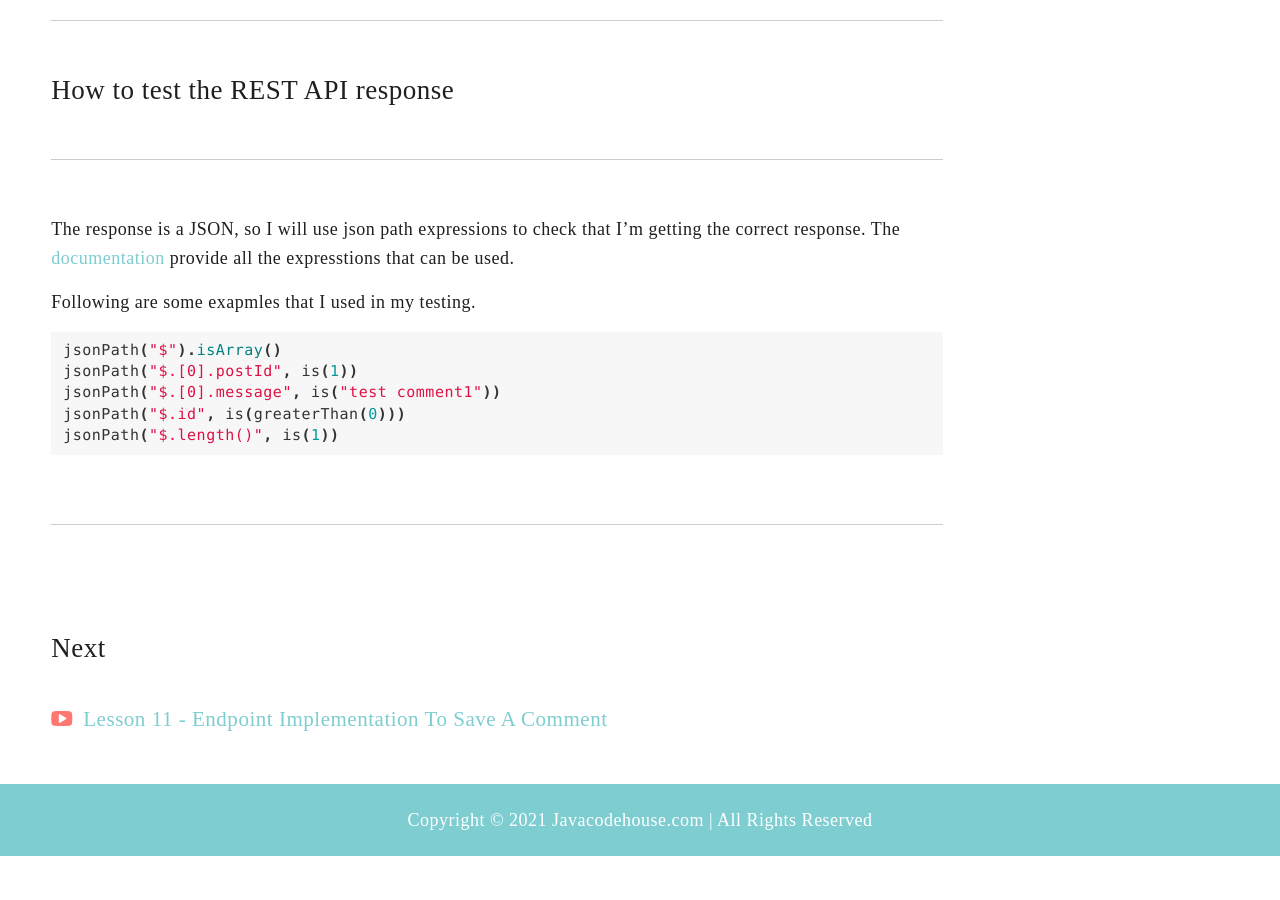
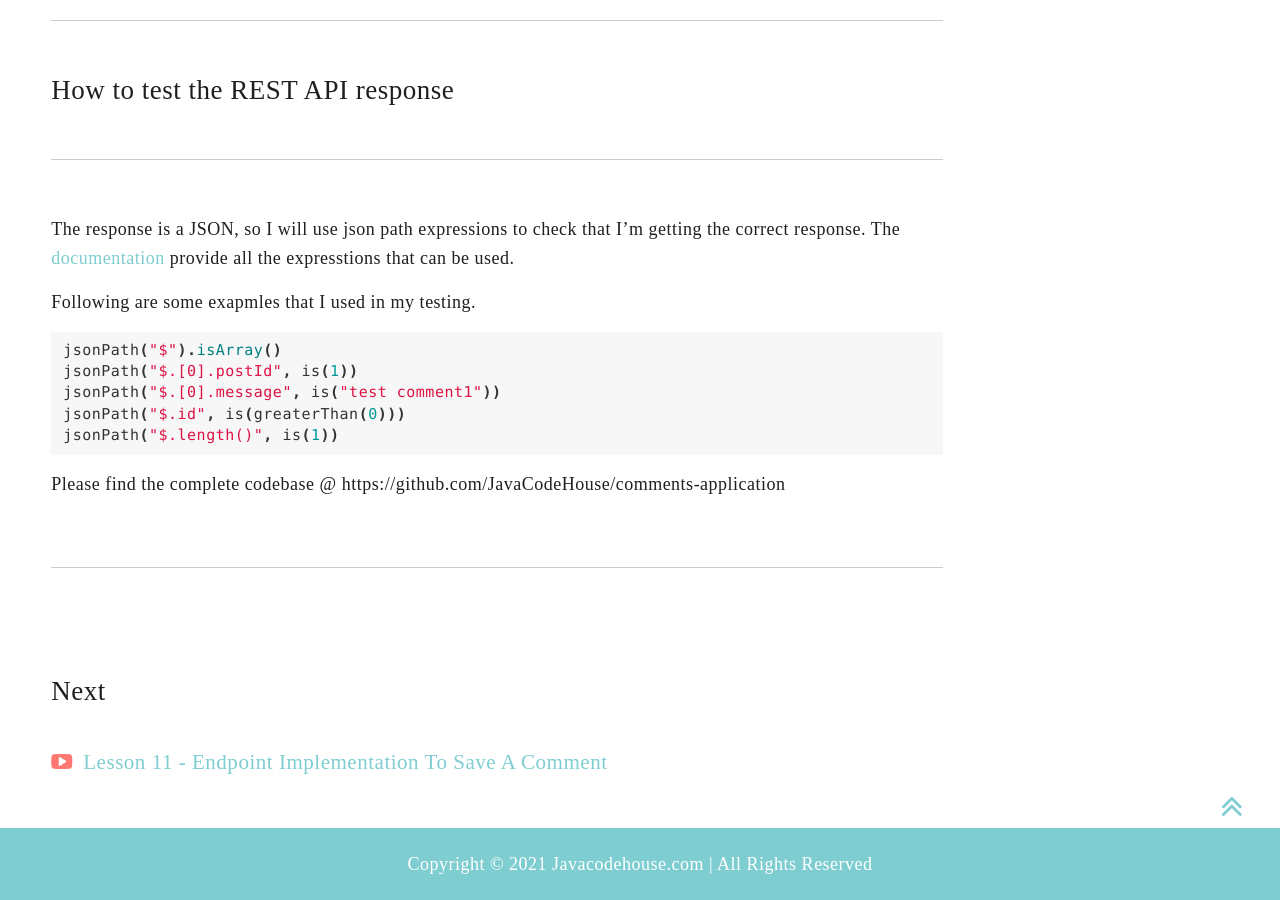
Before and after one commit to DiliniRajapaksha/DeveloperJournal, a Jekyll site: the page built from _posts/2021-05-18-lesson-10-integration-testing-2.markdown, in a window 1280 px wide and 900 px high, scrolled down 3142 px. Built offline with Jekyll 4.4.1, drawn with Linux system fonts in a browser that asks for light colours; nearby versions of some CDN libraries; emoji names are drawn with the system emoji font; before the commit the page ends 3998 px from its top, so only the background shows below that.

Commit message:
lesson 10

````diff
--- a/_posts/2021-05-18-lesson-10-integration-testing-2.markdown
+++ b/_posts/2021-05-18-lesson-10-integration-testing-2.markdown
@@ -132,3 +132,5 @@
 jsonPath("$.length()", is(1))
 ```
 {: .language-java}
+
+Please find the complete codebase @ https://github.com/JavaCodeHouse/comments-application
````
